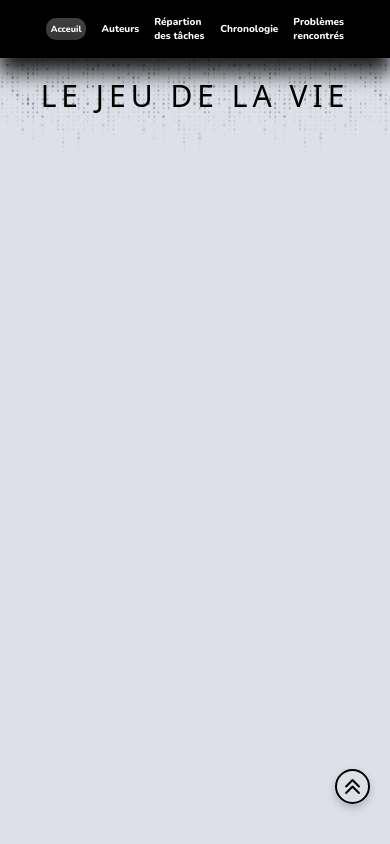
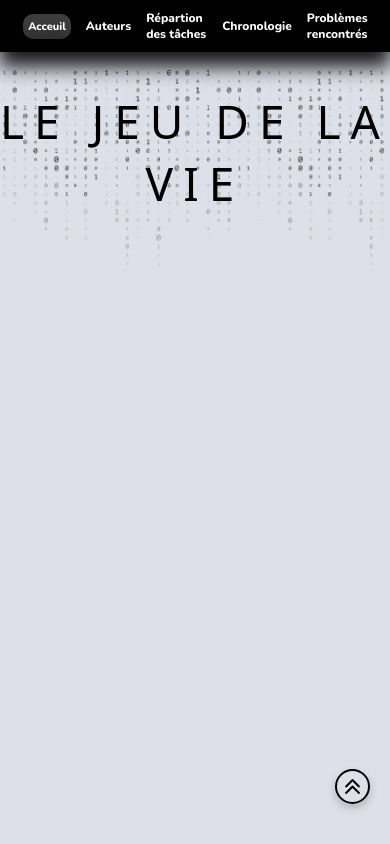
Before and after one commit to nednast/SAE101, a plain HTML site: page index.html in a window 390 px wide. Drawn offline with nearby package versions, Linux system fonts and the light colour scheme; a web font is replaced by a local one.

Commit message:
Update style.css

```diff
--- a/css/style.css
+++ b/css/style.css
@@ -69,26 +69,26 @@ header {
   box-shadow: rgba(255, 255, 255, 0.301) 0px 30px 60px -12px inset,
     rgba(255, 255, 255, 0) 0px 18px 36px -18px inset;
 }
-@media screen and (max-width: 425px) {
+@media screen and (max-width: 445px) {
   .menu {
-    padding-top: 10px;
-    padding-bottom: 10px;
+    padding-top: 5px;
+    padding-bottom: 5px;
     gap: 15px;
   }
   .menu :nth-child(3) {
-    width: 51px;
+    width: 61px;
   }
 
   .menu :nth-child(5) {
-    width: 51px;
+    width: 60px;
   }
   .menu_li_lien {
     align-items: center;
-    font-size: 10px;
+    font-size: 12px;
   }
 
   .active {
-    font-size: 9px;
+    font-size: 11px;
   }
 }
 
@@ -142,7 +142,7 @@ header {
   background-color: #9c9da181;
 }
 
-@media screen and (max-width: 425px) {
+@media screen and (max-width: 445px) {
   .scroll-to-top {
     width: 35px;
     height: 35px;
@@ -180,17 +180,16 @@ html {
   letter-spacing: 10px;
 }
 
-@media screen and (max-width: 425px) {
+@media screen and (max-width: 445px) {
   .title {
-    margin-top: 55px;
+    margin-top: 70px;
     background-image: url(../img/title_background.jpg);
     background-size: contain;
   }
   .title_text {
-    font-size: 30px;
+    font-size: 46px;
     padding-top: 20px;
-    padding-bottom: 60px;
-    letter-spacing: 5px;
+    /* padding-bottom: 60px; */
   }
 }
 /* ///////////////////////////////////////////////////////////////////////// */
```
